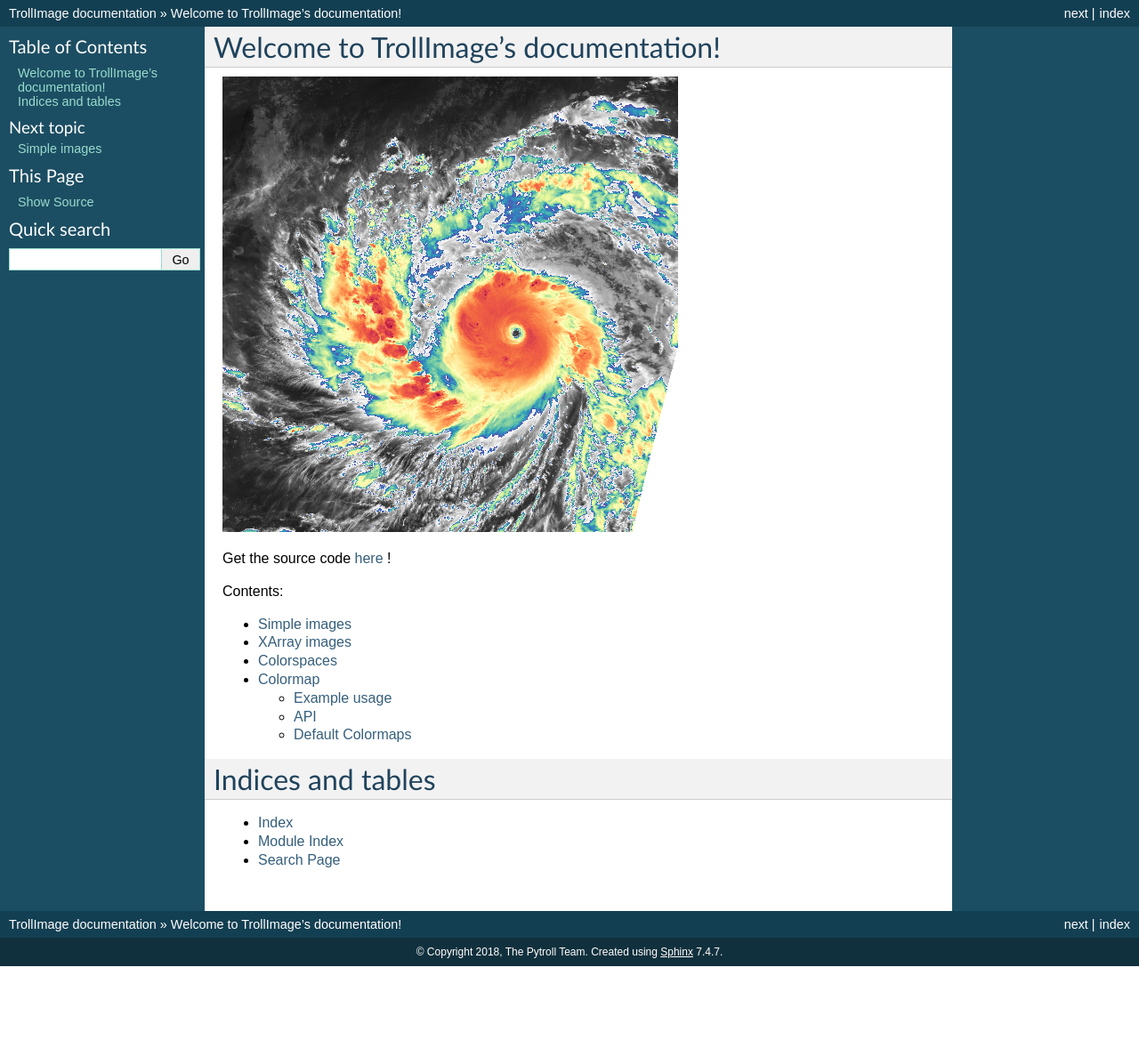
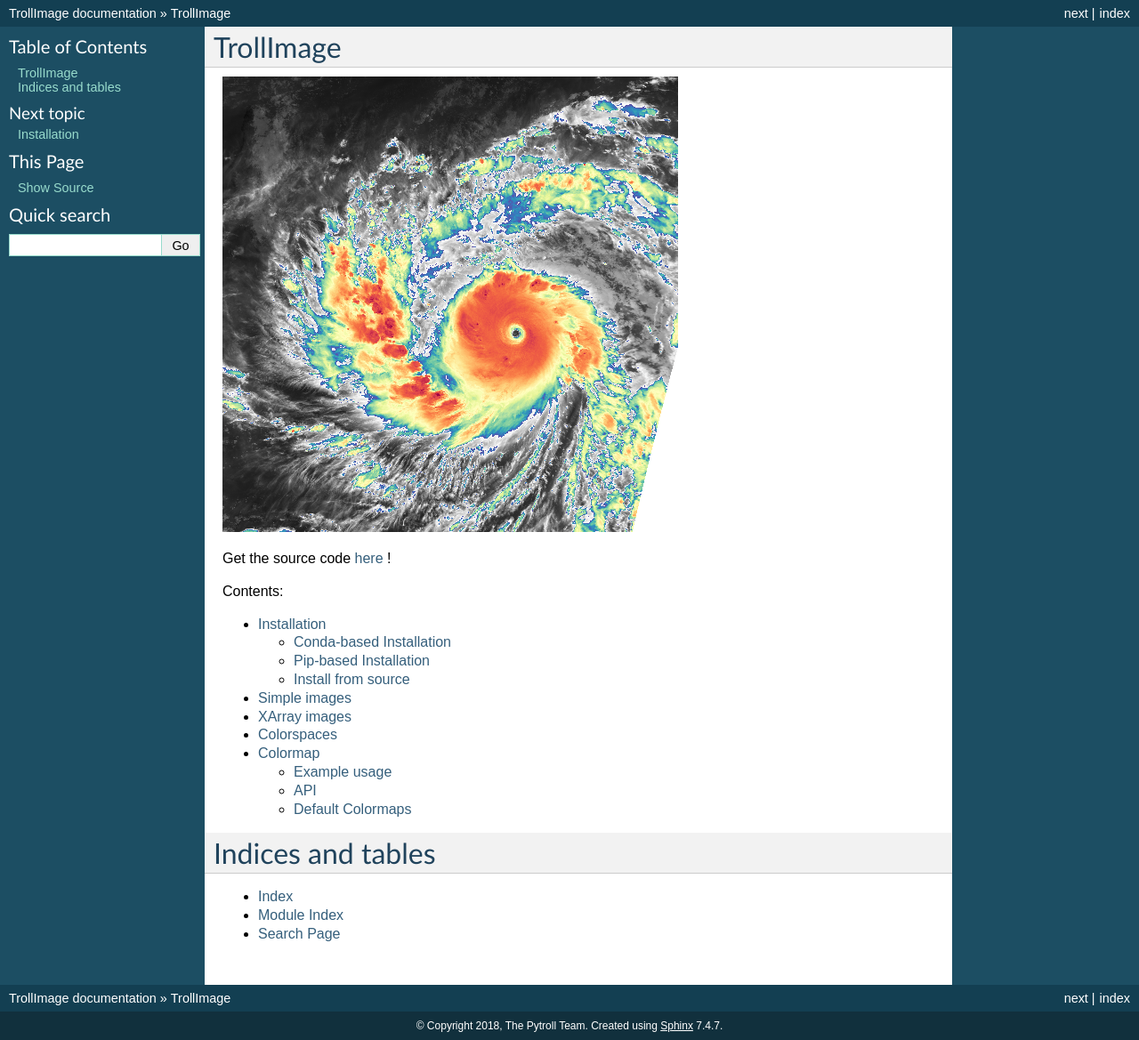
Before and after one commit to pytroll/trollimage, a Sphinx documentation site: the page built from doc/index.rst, in a window 1280 px wide. Shown: the whole page at 89% size. Built offline with Sphinx 7.4.7, drawn with Linux system fonts in a browser that asks for light colours; the version number could not be read and is left out; before the commit the page ends 1086 px from its top, so only the background shows below that; some of the changed lines change nothing that is shown.

Commit message:
Add installation instructions

```diff
--- a/doc/index.rst
+++ b/doc/index.rst
@@ -1,22 +1,18 @@
-.. TrollImage documentation master file, created by
-   sphinx-quickstart on Mon Dec  2 09:40:29 2013.
-   You can adapt this file completely to your liking, but it should at least
-   contain the root `toctree` directive.
-
-Welcome to TrollImage's documentation!
-======================================
+TrollImage
+==========
 
 .. image:: _static/hayan.png
 
 Get the source code here_ !
 
-.. _here: http://github.com/mraspaud/trollimage
+.. _here: http://github.com/pytroll/trollimage
 
 Contents:
 
 .. toctree::
    :maxdepth: 2
 
+   installation
    image
    xrimage
    colorspaces
--- /dev/null
+++ b/doc/installation.rst
@@ -0,0 +1,95 @@
+============
+Installation
+============
+
+Trollimage is available from conda-forge (via conda), PyPI (via pip), or from
+source (via pip+git). The below instructions show how to install stable
+versions of trollimage or from the source code.
+
+Conda-based Installation
+========================
+
+Trollimage can be installed into a conda environment by installing the package
+from the conda-forge channel. If you do not already have access to a conda
+installation, we recommend installing
+`miniconda <https://docs.conda.io/en/latest/miniconda.html>`_ for the smallest
+and easiest installation.
+
+The commands below will use ``-c conda-forge`` to make sure packages are
+downloaded from the conda-forge channel. Alternatively, you can tell conda
+to always use conda-forge by running:
+
+.. code-block:: bash
+
+    $ conda config --add channels conda-forge
+
+In a new conda environment
+--------------------------
+
+We recommend creating a separate environment for your work with trollimage. To
+create a new environment and install trollimage all in one command you can
+run:
+
+.. code-block:: bash
+
+    $ conda create -c conda-forge -n my_trollimage_env python trollimage
+
+You must then activate the environment so any future python or
+conda commands will use this environment.
+
+.. code-block::
+
+    $ conda activate my_trollimage_env
+
+This method of creating an environment with trollimage (and optionally other
+packages) installed can generally be created faster than creating an
+environment and then later installing trollimage and other packages (see the
+section below).
+
+In an existing environment
+--------------------------
+
+.. note::
+
+    It is recommended that when first exploring trollimage, you create a new
+    environment specifically for this rather than modifying one used for
+    other work.
+
+If you already have a conda environment, it is activated, and would like to
+install trollimage into it, run the following:
+
+.. code-block:: bash
+
+    $ conda install -c conda-forge trollimage
+
+Pip-based Installation
+======================
+
+Trollimage is available from the Python Packaging Index (PyPI). A sandbox
+environment for ``trollimage`` can be created using
+`Virtualenv <http://pypi.python.org/pypi/virtualenv>`_.
+
+To install the `trollimage` package and the minimum amount of python dependencies:
+
+.. code-block:: bash
+
+    $ pip install trollimage
+
+Install from source
+===================
+
+To install directly from github into an existing environment (pip or conda-based):
+
+.. code-block:: bash
+
+    $ pip install git+https://github.com/pytroll/trollimage.git
+
+If you have the ``git`` command installed this will automatically download the
+source code and install it into the current environment. If you would like to
+modify a local copy of trollimage and see the effects immediately in your
+environment use the below command instead. This command should be run from the
+root your cloned version of the git repository (where the ``setup.py`` is located):
+
+.. code-block::
+
+    $ pip install -e .
```
